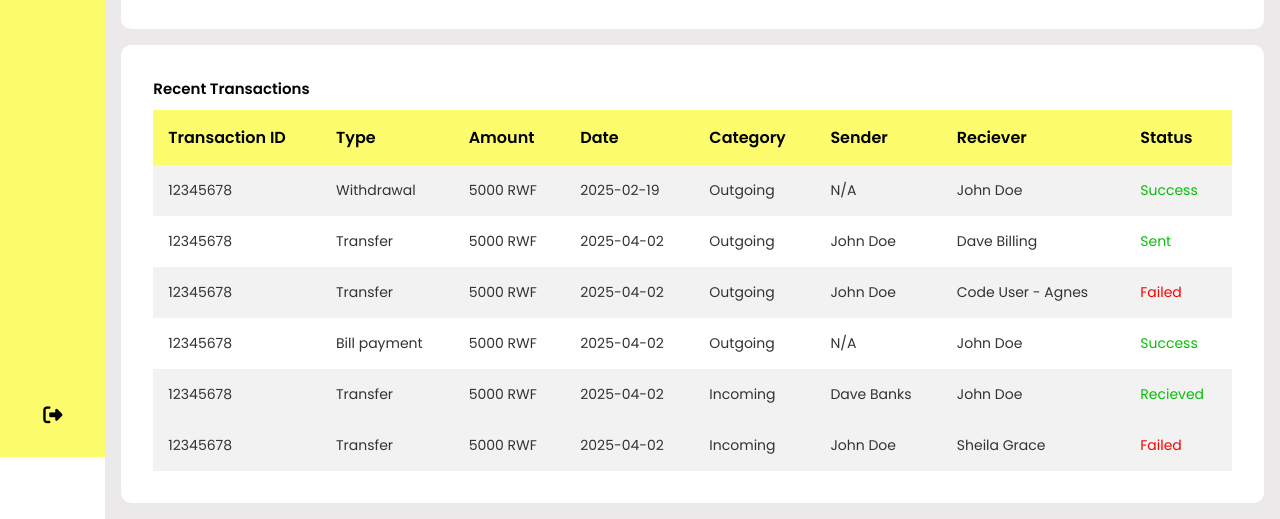
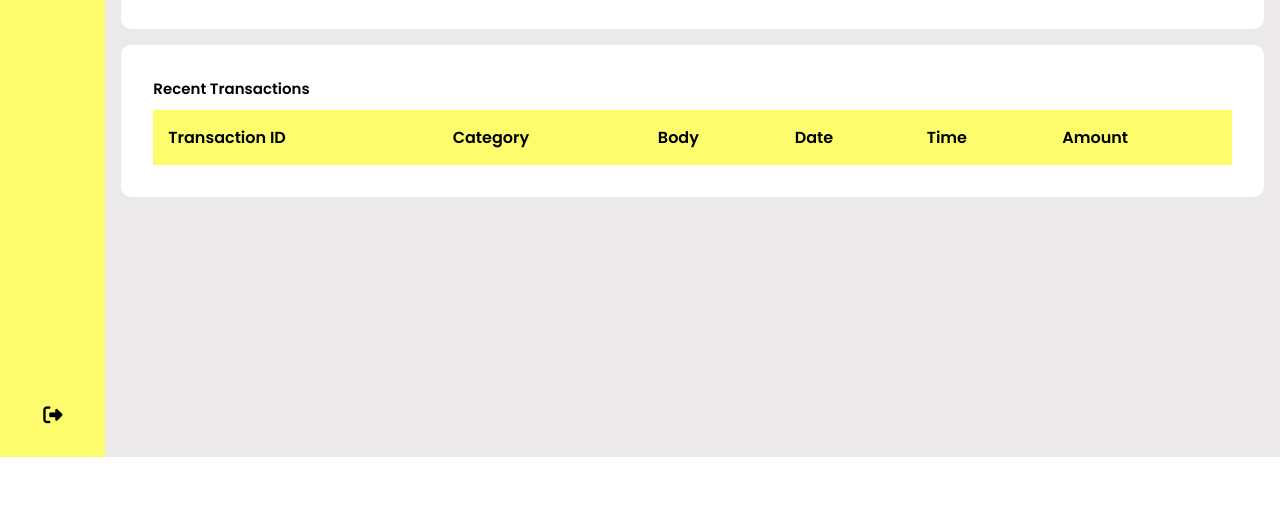
Before and after one commit to D-Agbikossi/summative_assignment-momo_data_analysis-group4, a plain HTML site: page index.html in a window 1280 px wide. Shown: the part 343-862 px from the top of the page. After the commit the page ends 800 px from the top, so only its background shows below. Drawn offline with Linux system fonts and the light colour scheme; no server answers.

Commit message:
made changed to index.html

```diff
--- a/index.html
+++ b/index.html
@@ -116,76 +116,12 @@
                     <thead>
                         <tr>
                             <th>Transaction ID</th>
-                            <th>Type</th>
+                            <th>Category</th>
+                            <th>Body</th>
+                            <th>Date</th>
+                            <th>Time</th>
                             <th>Amount</th>
-                            <th>Date</th>
-                            <th>Category</th>
-                            <th>Sender</th>
-                            <th>Reciever</th>
-                            <th>Status</th>
                         </tr>
-                        <tbody>
-                            <tr>
-                                <td>12345678</td>
-                                <td>Withdrawal</td>
-                                <td>5000 RWF</td>
-                                <td>2025-02-19</td>
-                                <td>Outgoing</td>
-                                <td>N/A</td>
-                                <td>John Doe</td>
-                                <td class="status-color-green">Success</td>
-                            </tr>
-                            <tr>
-                                <td>12345678</td>
-                                <td>Transfer</td>
-                                <td>5000 RWF</td>
-                                <td>2025-04-02</td>
-                                <td>Outgoing</td>
-                                <td>John Doe</td>
-                                <td>Dave Billing</td>
-                                <td class="status-color-green">Sent</td>
-                            </tr>
-                            <tr>
-                                <td>12345678</td>
-                                <td>Transfer</td>
-                                <td>5000 RWF</td>
-                                <td>2025-04-02</td>
-                                <td>Outgoing</td>
-                                <td>John Doe</td>
-                                <td>Code User - Agnes</td>
-                                <td class="status-color-red">Failed</td>
-                            </tr>
-                            <tr>
-                                <td>12345678</td>
-                                <td>Bill payment</td>
-                                <td>5000 RWF</td>
-                                <td>2025-04-02</td>
-                                <td>Outgoing</td>
-                                <td>N/A</td>
-                                <td>John Doe</td>
-                                <td class="status-color-green">Success</td>
-                            </tr>
-                            <tr>
-                                <td>12345678</td>
-                                <td>Transfer</td>
-                                <td>5000 RWF</td>
-                                <td>2025-04-02</td>
-                                <td>Incoming</td>
-                                <td>Dave Banks</td>
-                                <td>John Doe</td>
-                                <td class="status-color-green">Recieved</td>
-                            </tr>
-                            <tr></tr>
-                                <td>12345678</td>
-                                <td>Transfer</td>
-                                <td>5000 RWF</td>
-                                <td>2025-04-02</td>
-                                <td>Incoming</td>
-                                <td>John Doe</td>
-                                <td>Sheila Grace</td>
-                                <td class="status-color-red">Failed</td>
-                            </tr>
-                        </tbody>
                     </thead>
                 </table>
             </div>
```
